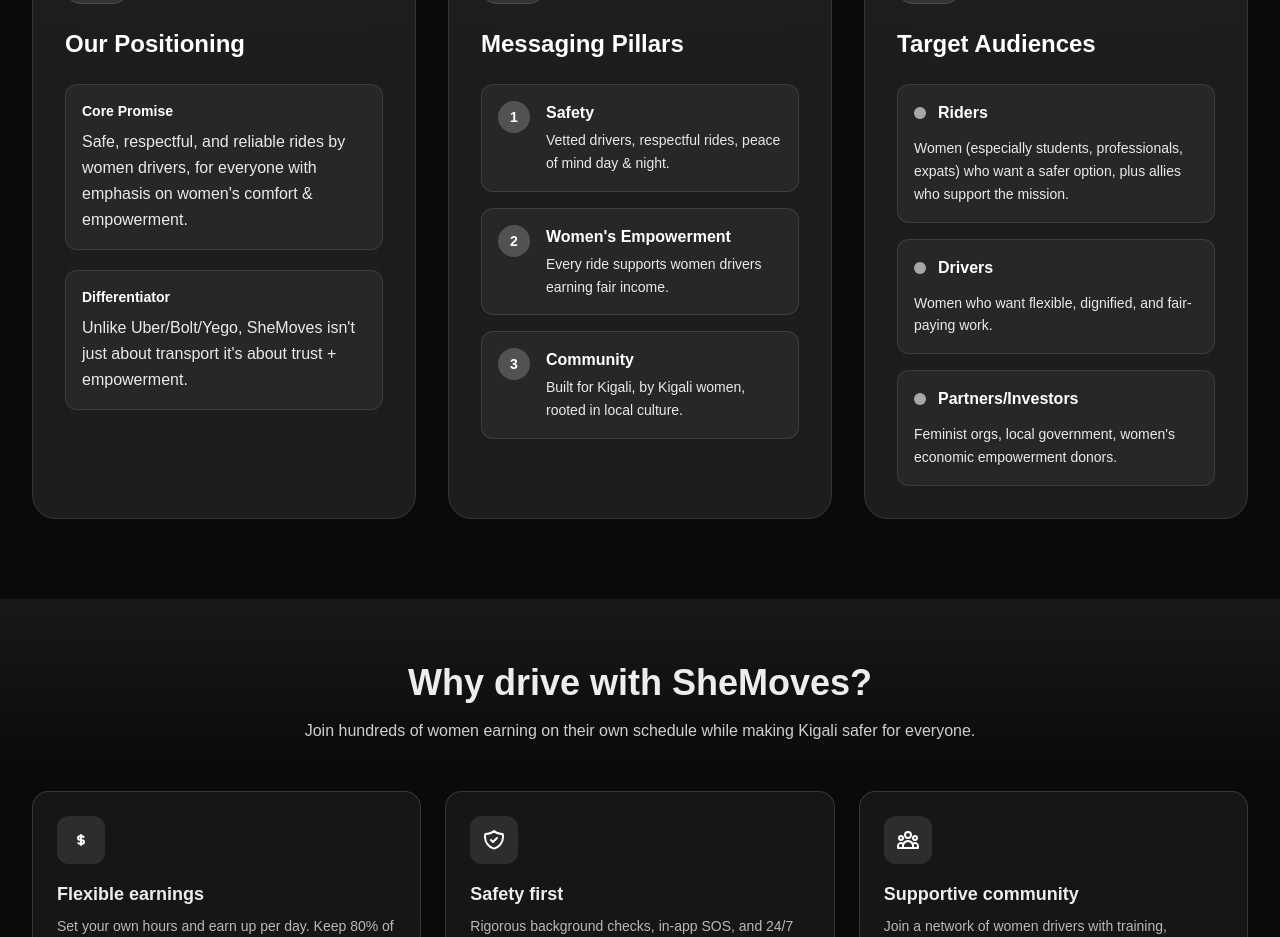
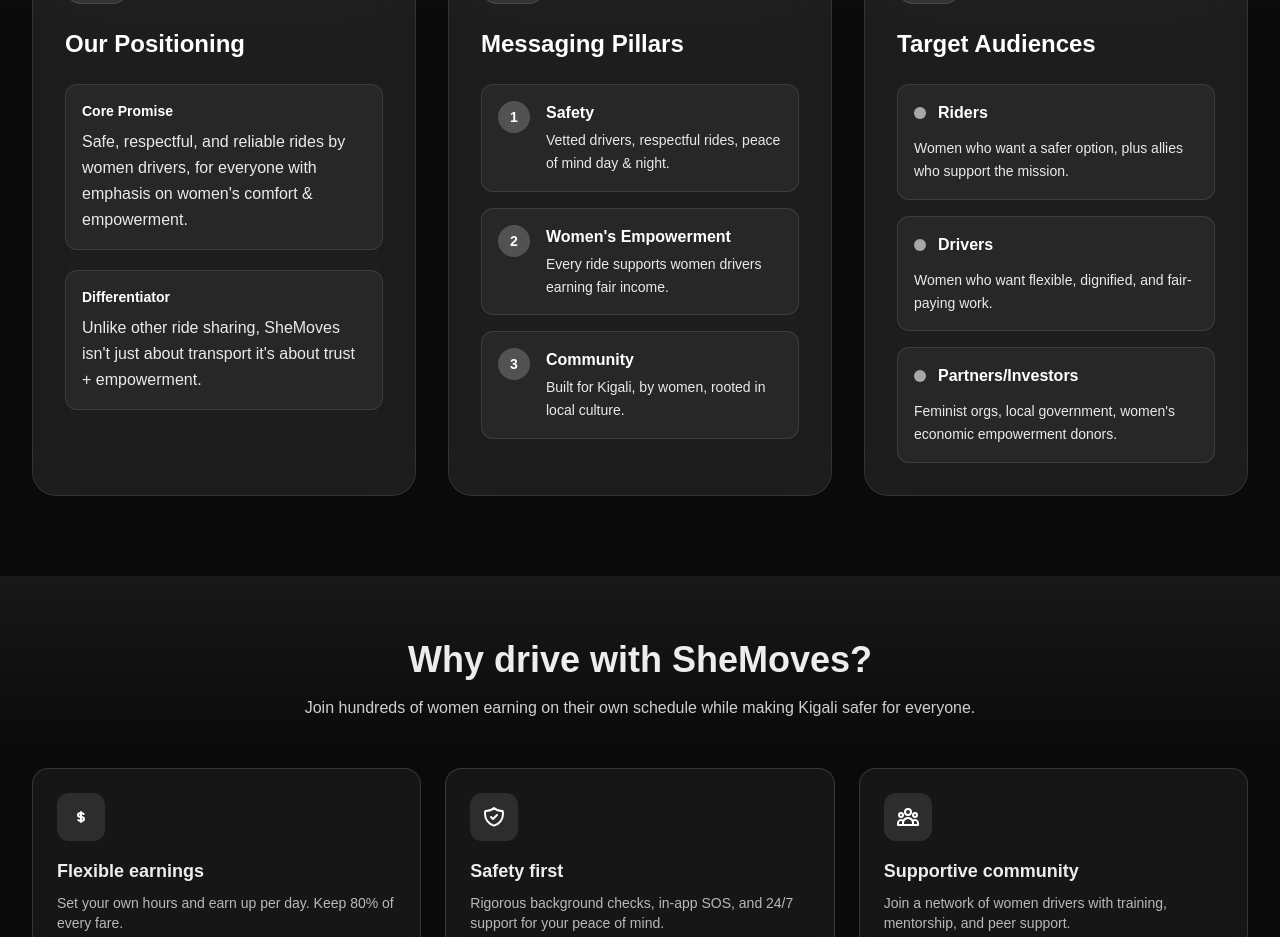
Before and after one commit to sheMovesKigali/portfolio, a Next.js app: page / in a window 1280 px wide. Shown: the part 2200-3137 px from the top of the page. Built offline with nearby package versions, Linux system fonts and the light colour scheme.

Commit message:
chore: few words changing

```diff
--- a/app/page.tsx
+++ b/app/page.tsx
@@ -185,7 +185,7 @@ export default function Home() {
                   </div>
                   <div className="p-4 rounded-xl bg-white/5 border border-white/10">
                     <p className="text-sm font-semibold text-white mb-2">Differentiator</p>
-                    <p className="text-white/90 leading-relaxed">Unlike Uber/Bolt/Yego, SheMoves isn&apos;t just about transport it&apos;s about trust + empowerment.</p>
+                    <p className="text-white/90 leading-relaxed">Unlike other ride sharing, SheMoves isn&apos;t just about transport it&apos;s about trust + empowerment.</p>
                   </div>
                 </div>
               </div>
@@ -217,7 +217,7 @@ export default function Home() {
                     <div className="w-8 h-8 rounded-full bg-white/20 flex items-center justify-center text-white font-bold text-sm flex-shrink-0">3</div>
                     <div>
                       <p className="font-semibold text-white mb-1">Community</p>
-                      <p className="text-white/90 text-sm leading-relaxed">Built for Kigali, by Kigali women, rooted in local culture.</p>
+                      <p className="text-white/90 text-sm leading-relaxed">Built for Kigali, by women, rooted in local culture.</p>
                     </div>
                   </div>
                 </div>
@@ -237,7 +237,7 @@ export default function Home() {
                       <div className="w-3 h-3 rounded-full bg-white/60"></div>
                       <p className="font-semibold text-white">Riders</p>
                     </div>
-                    <p className="text-white/90 text-sm leading-relaxed">Women (especially students, professionals, expats) who want a safer option, plus allies who support the mission.</p>
+                    <p className="text-white/90 text-sm leading-relaxed">Women who want a safer option, plus allies who support the mission.</p>
                   </div>
                   <div className="p-4 rounded-xl bg-white/5 border border-white/10 hover:bg-white/10 transition-colors">
                     <div className="flex items-center gap-3 mb-3">
```
